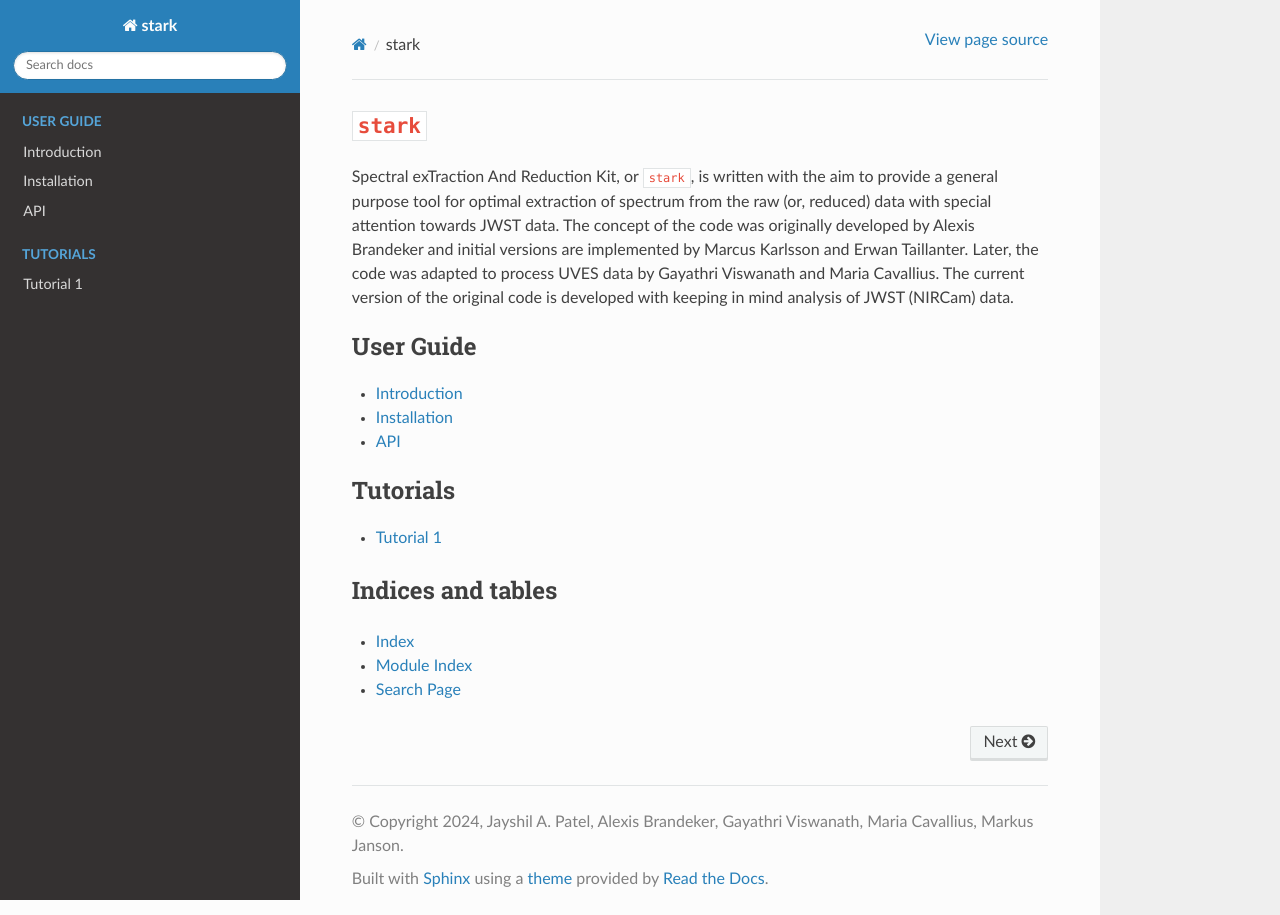
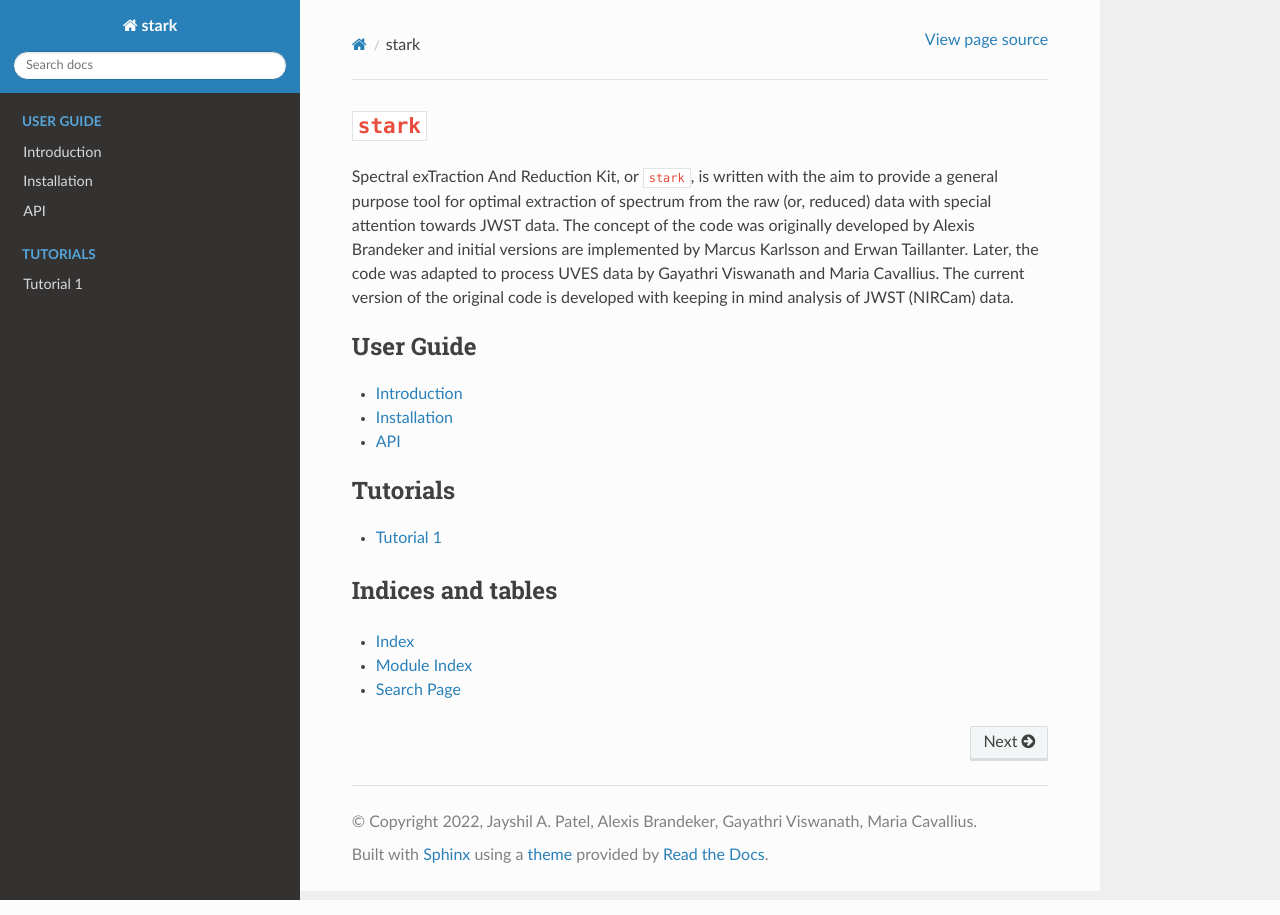
Before and after one commit to Jayshil/stark, a Sphinx documentation site: the page built from docs/index.rst, in a window 1280 px wide. Built offline with Sphinx 7.4.7 and the Read the Docs theme 2.0.0, drawn with Linux system fonts in a browser that asks for light colours; the version number could not be read and is left out; some of the changed lines change nothing that is shown.

Commit message:
removed conf things

```diff
--- a/docs/conf.py
+++ b/docs/conf.py
@@ -16,16 +16,6 @@
 # The full version, including alpha/beta/rc tags
 from stark import __version__
 release = __version__
-import os
-import sys
-import datetime
-from importlib import import_module
-
-try:
-    from sphinx_astropy.conf.v1 import *  # noqa
-except ImportError:
-    print('ERROR: the documentation requires the sphinx-astropy package to be installed')
-    sys.exit(1)
 
 # -- General configuration ---------------------------------------------------
 
@@ -71,35 +61,3 @@
 # The theme to use for HTML and HTML Help pages.  See the documentation for
 # a list of builtin themes.
 html_theme = 'sphinx_rtd_theme'
-
-# Add any paths that contain custom static files (such as style sheets) here,
-# relative to this directory. They are copied after the builtin static files,
-# so a file named "default.css" will overwrite the builtin "default.css".
-html_static_path = ['_static']
-
-# Get configuration information from setup.cfg
-from configparser import ConfigParser
-conf = ConfigParser()
-
-conf.read([os.path.join(os.path.dirname(__file__), '..', 'setup.cfg')])
-setup_cfg = dict(conf.items('metadata'))
-
-# -- Project information ------------------------------------------------------
-
-# This does not *have* to match the package name, but typically does
-project = "stark"
-author = setup_cfg['author']
-copyright = '{0}, {1}'.format(
-    datetime.datetime.now().year, setup_cfg['author'])
-
-# The version info for the project you're documenting, acts as replacement for
-# |version| and |release|, also used in various other places throughout the
-# built documents.
-
-import_module(project)
-package = sys.modules[project]
-
-# The short X.Y version.
-version = package.__version__.split('-', 1)[0]
-# The full version, including alpha/beta/rc tags.
-release = package.__version__
```
